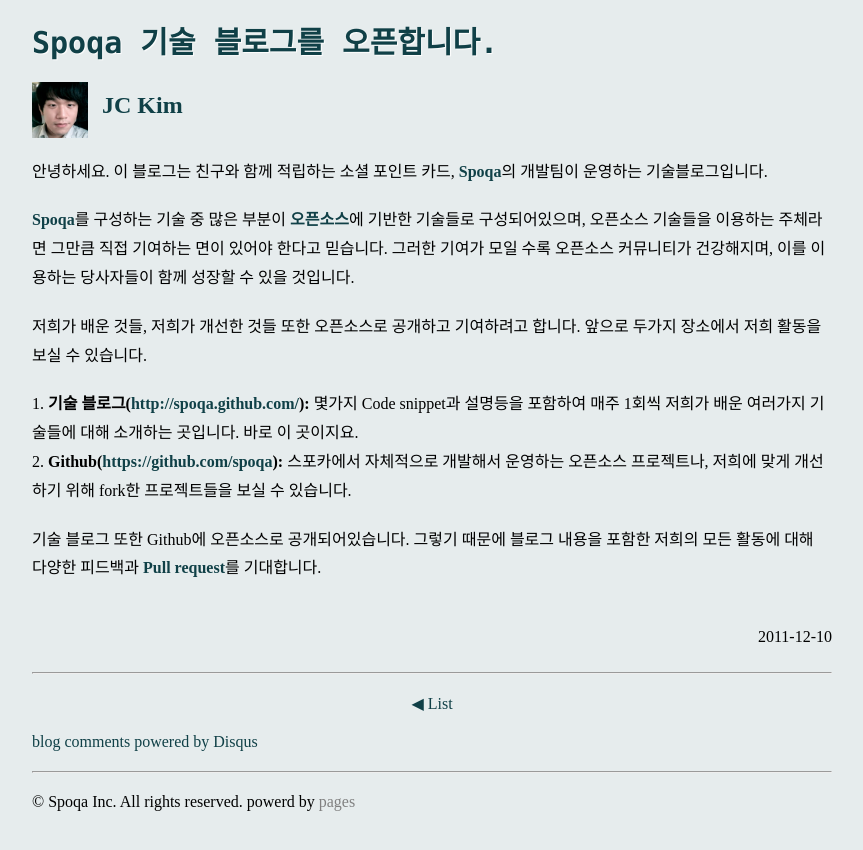
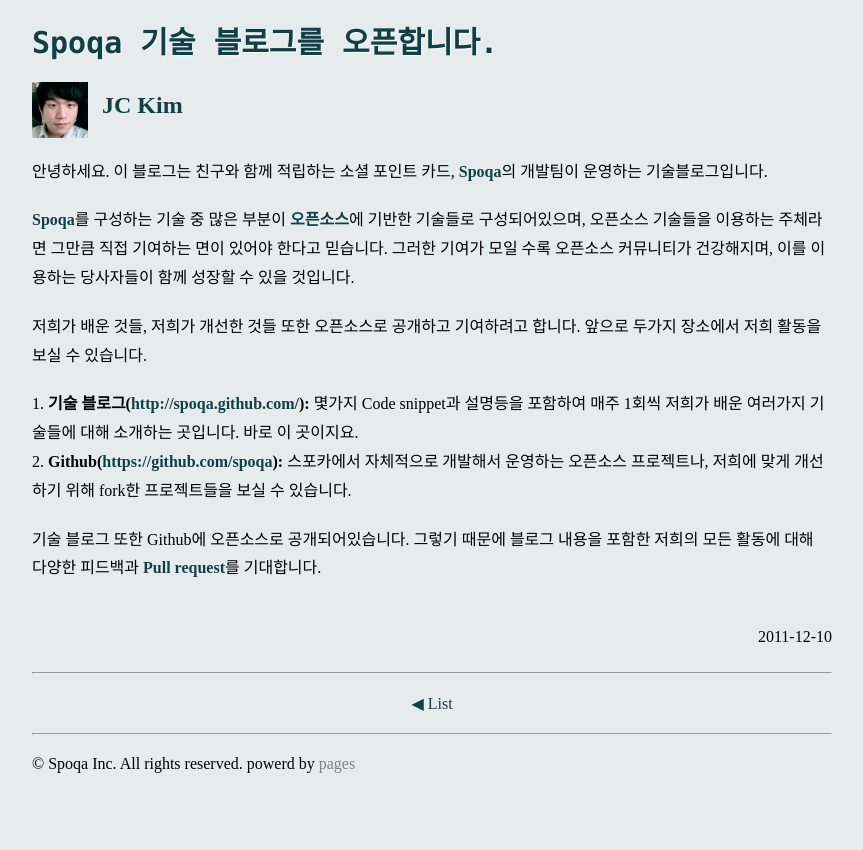
Before and after one commit to darjeeling/spoqa.github.com, a Jekyll site: the page built from _posts/2011-12-10-open.md, in a window 1280 px wide, cut to the strip 670-1557 px from the top of the page. Shown: the top 850 px of the strip, without its empty margins (208-1071 px from the left). Built offline with Jekyll 4.4.1, drawn with Linux system fonts in a browser that asks for light colours; nearby versions of some CDN libraries; comment, search, counter and statistics services are not loaded; some of the changed lines change nothing that is shown.

Commit message:
페이스북 플러그인으로 교체

```diff
--- a/_layouts/entry.html
+++ b/_layouts/entry.html
@@ -24,18 +24,18 @@
 
 <hr style="clear: both;" />
 <div class="post-footer"><a href="/">◀ List</a></div>
-
-<div id="disqus_thread" class="margin-auto"></div>
-<script type="text/javascript">
-/* * * CONFIGURATION VARIABLES: EDIT BEFORE PASTING INTO YOUR WEBPAGE * * */
-var disqus_shortname = 'spoqablog'; // required: replace example with your forum shortname
-var disqua_identifier = '{{page.title}}';
-/* * * DON'T EDIT BELOW THIS LINE * * */
-(function() {
- var dsq = document.createElement('script'); dsq.type = 'text/javascript'; dsq.async = true;
- dsq.src = 'http://' + disqus_shortname + '.disqus.com/embed.js';
- (document.getElementsByTagName('head')[0] || document.getElementsByTagName('body')[0]).appendChild(dsq);
- })();
+<div class="fb-like" data-href="http://spoqa.github.com{{ page.url }}" data-send="true" data-width="800" data-show-faces="true"></div>
+<div class="fb-comments" data-href="http://spoqa.github.com{{ page.url }}" data-num-posts="5" data-width="800"></div>
+<div id="fb-root"></div>
+<script>
+$(function() {
+  $('.fb-like, .fb-comments').attr('data-width', $('.content-body').width());
+  (function(d, s, id) {
+    var js, fjs = d.getElementsByTagName(s)[0];
+    if (d.getElementById(id)) return;
+    js = d.createElement(s); js.id = id;
+    js.src = "//connect.facebook.net/ko_KR/all.js#xfbml=1&appId=207542736008055";
+    fjs.parentNode.insertBefore(js, fjs);
+  }(document, 'script', 'facebook-jssdk'));
+});
 </script>
-<noscript>Please enable JavaScript to view the <a href="http://disqus.com/?ref_noscript">comments powered by Disqus.</a></noscript>
-<a href="http://disqus.com" class="dsq-brlink">blog comments powered by <span class="logo-disqus">Disqus</span></a>
```
